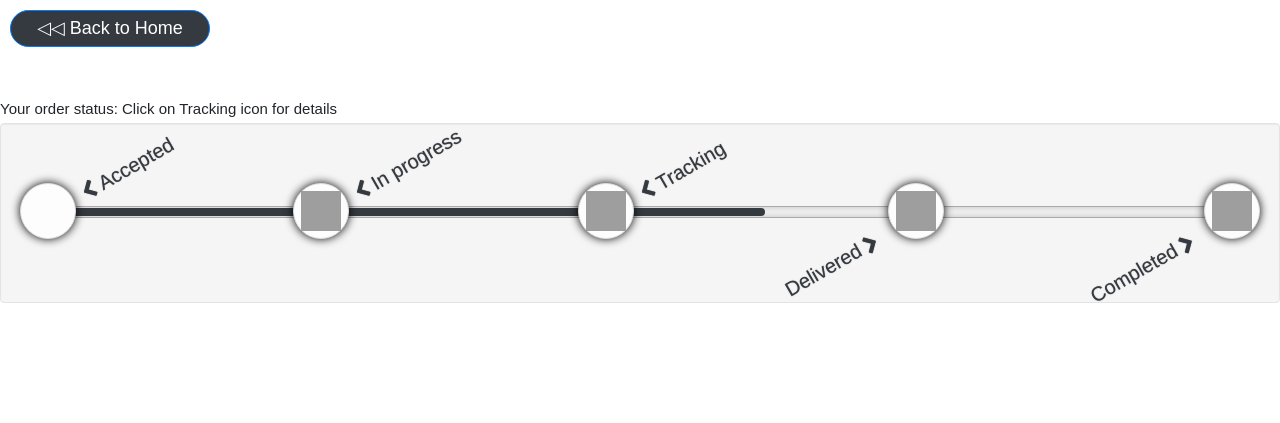
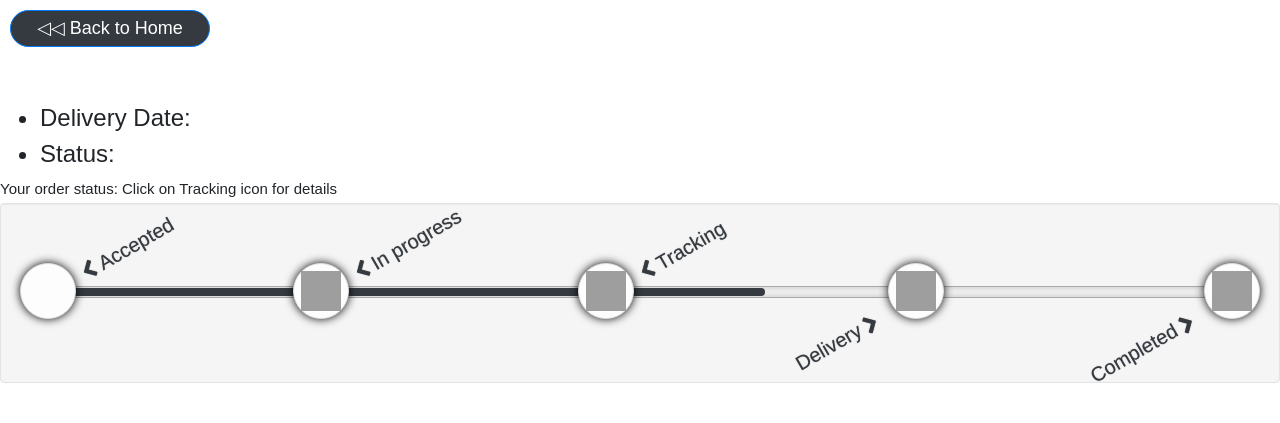
Before and after one commit to Hemanth141414/Real-world-database-application, a Flask app: template webserver/templates/trackstatus.html in a window 1280 px wide. Shown: the top 423 px of the page. Run offline with Flask 2, Linux system fonts and the light colour scheme; the template is opened without the code that fills it: most values are stand-ins (such as "Sample title", 1, 10 or a date in 2020); parts of the project's set-up code (start-up, migrations or seed data) failed here and were passed over; some libraries are stand-ins or nearby versions; grey boxes are pictures that could not be loaded.

Commit message:
Finished.

```diff
--- a/webserver/server.py
+++ b/webserver/server.py
@@ -222,8 +222,17 @@
       trackdetails["mode"] = result["mode"]
       trackArray.append(trackdetails)
   cursor.close()
+  delivery = ""
+  status = "On Time"
+  cursor = g.conn.execute("select * from receiver where package_id = '" + package + "';")
+  for result in cursor:
+      delivery = str(result["delivery_time"])
+      status = result["delivery_status"]
+  cursor.close()
   returnData["trackArray"] = trackArray
   returnData["email"] = email
+  returnData["status"] = status
+  returnData["delivery"] = delivery
   context = dict(data = returnData)
   return render_template("trackstatus.html", **context)
 
--- a/webserver/templates/trackstatus.html
+++ b/webserver/templates/trackstatus.html
@@ -23,6 +23,8 @@
         var data = rdata["trackArray"];
         var emailId = rdata["email"];
         var str = "";
+        $("#date-id").text($("#date-id").text() + ": " + rdata["delivery"]);
+        $("#status-id").text($("#status-id").text() + ": " + rdata["status"]);
         if(emailId != undefined && emailId != null && emailId.trim() != ""){
            $("#button-1").show();
             $("#hidden-input-email-id").val(emailId);
@@ -48,7 +50,7 @@
 <body onload="load({{data}})">
 <a href = '/', class="btn btn-primary", style="top: 10px; left: 10px; position: absolute; width: 200px; font-size: large; background-color: #343a40!important; border-radius: 50px;"> &#x25C1;&#x25C1; Back to Home</a>
 <button id = "button-1", onclick = "buttonClick()", class="btn btn-primary", style="top: 50px; left: 10px; position: absolute; width: 250px; font-size: large; background-color: #343a40!important; border-radius: 50px;"><span style = "font-size: large;">&#x25C1; Back to Customer Details </span></button>
-<div class="row shop-tracking-status", style ="top: 100px; position: absolute; width: 100%;">
+<div class="row shop-tracking-status", style ="top: 180px; position: absolute; width: 100%;">
     <div class="col-md-12">
         <h4>Your order status: Click on Tracking icon for details</h4>
         <div class="well", style = "height: 180px; width: 100%; position: absolute;">
@@ -69,8 +71,8 @@
                     <span class="status">Tracking</span>
                     <div class="icon" style = "cursor:pointer;"></div>
                 </div>
-                <div class="image-order-status image-order-status-delivered active img-circle">
-                    <span class="status">Delivered</span>
+                <div id ="delivery-div-id", class="image-order-status image-order-status-delivered active img-circle">
+                    <span class="status">Delivery</span>
                     <div class="icon"></div>
                 </div>
                 <div class="image-order-status image-order-status-completed active img-circle">
@@ -81,7 +83,15 @@
         </div>
     </div>
 </div>
- <div id = "track-details", class="p-4", style = "top: 295px; position: absolute; width: 100%;">
+    <ul id="details", style = "top: 100px; position: absolute; font-size: x-large;">
+  <li id = "date-id">
+    Delivery Date:
+  </li>
+  <li id = "status-id">
+    Status:
+  </li>
+   </ul>
+ <div id = "track-details", class="p-4", style = "top: 375px; position: absolute; width: 100%;">
     <h3>Order Tracking details:</h3>
     <table class="table table-bordered track_tbl", id = "track-table-id-1">
         <thead>
```
